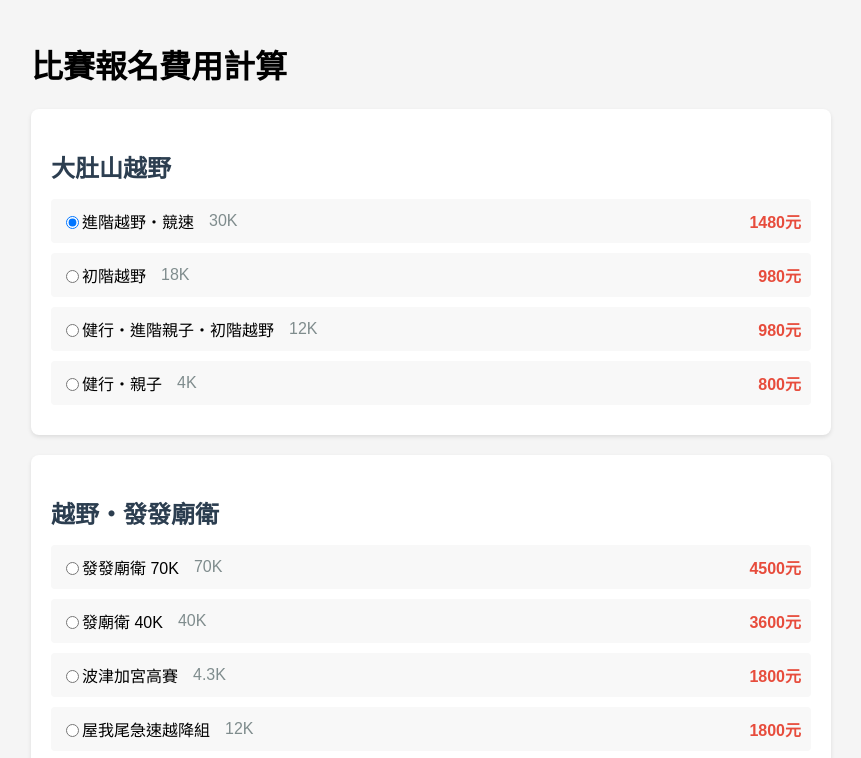
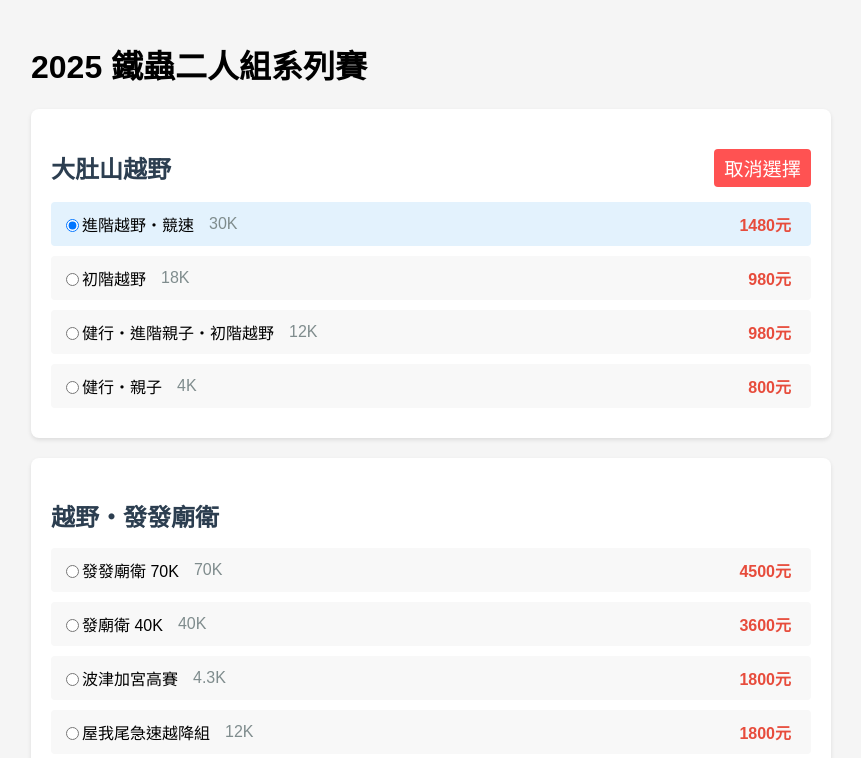
Before and after one commit to MaoMao0907/race-calculator, a plain HTML site: page index.html in a window 1280 px wide. Both pictures are taken after a click on the radio button "進階越野‧競速". Shown: the top 758 px of the page, without its empty margins (209-1070 px from the left). Drawn offline with Linux system fonts and the light colour scheme.

Commit message:
Update index.html

```diff
--- a/index.html
+++ b/index.html
@@ -3,7 +3,7 @@
 <head>
     <meta charset="UTF-8">
     <meta name="viewport" content="width=device-width, initial-scale=1.0">
-    <title>比賽報名費用計算</title>
+    <title>2025 鐵蟲二人組系列賽</title>
     <style>
         body {
             font-family: Arial, sans-serif;
@@ -30,14 +30,37 @@
         .race-option:hover {
             background-color: #f0f0f0;
         }
+        .race-option.selected {
+            background-color: #e3f2fd;
+        }
         h2 {
             color: #2c3e50;
             margin-bottom: 15px;
+            display: flex;
+            justify-content: space-between;
+            align-items: center;
+        }
+        .cancel-btn {
+            background-color: #ff5252;
+            color: white;
+            border: none;
+            padding: 5px 10px;
+            border-radius: 4px;
+            cursor: pointer;
+            font-size: 0.8em;
+            display: none;
+        }
+        .cancel-btn.visible {
+            display: inline-block;
+        }
+        .cancel-btn:hover {
+            background-color: #ff1744;
         }
         .price {
             margin-left: auto;
             color: #e74c3c;
             font-weight: bold;
+            padding-right: 10px;
         }
         .distance {
             color: #7f8c8d;
@@ -70,10 +93,13 @@
     </style>
 </head>
 <body>
-    <h1>比賽報名費用計算</h1>
+    <h1>2025 鐵蟲二人組系列賽</h1>
 
     <div class="race-category">
-        <h2>大肚山越野</h2>
+        <h2>
+            大肚山越野
+            <button class="cancel-btn" data-category="dasy">取消選擇</button>
+        </h2>
         <div class="race-option">
             <input type="radio" name="dasy" id="dasy_1" value="1480">
             <label for="dasy_1">進階越野‧競速</label>
@@ -101,7 +127,10 @@
     </div>
 
     <div class="race-category">
-        <h2>越野‧發發廟衛</h2>
+        <h2>
+            越野‧發發廟衛
+            <button class="cancel-btn" data-category="temple">取消選擇</button>
+        </h2>
         <div class="race-option">
             <input type="radio" name="temple" id="temple_1" value="4500">
             <label for="temple_1">發發廟衛 70K</label>
@@ -135,7 +164,10 @@
     </div>
 
     <div class="race-category">
-        <h2>火炎山甜甜圈</h2>
+        <h2>
+            火炎山甜甜圈
+            <button class="cancel-btn" data-category="fire">取消選擇</button>
+        </h2>
         <div class="race-option">
             <input type="radio" name="fire" id="fire_1" value="1800">
             <label for="fire_1">無限循環賽</label>
@@ -175,6 +207,33 @@
     <script>
         document.addEventListener('DOMContentLoaded', function() {
             const radioButtons = document.querySelectorAll('input[type="radio"]');
+            const cancelButtons = document.querySelectorAll('.cancel-btn');
+
+            function updateCancelButtons() {
+                const categories = ['dasy', 'temple', 'fire'];
+                categories.forEach(category => {
+                    const selected = document.querySelector(`input[name="${category}"]:checked`);
+                    const cancelBtn = document.querySelector(`button[data-category="${category}"]`);
+                    const raceOptions = document.querySelectorAll(`input[name="${category}"]`);
+
+                    // 更新取消按鈕顯示
+                    if (selected) {
+                        cancelBtn.classList.add('visible');
+                    } else {
+                        cancelBtn.classList.remove('visible');
+                    }
+
+                    // 更新選項的視覺效果
+                    raceOptions.forEach(option => {
+                        const parentDiv = option.closest('.race-option');
+                        if (option.checked) {
+                            parentDiv.classList.add('selected');
+                        } else {
+                            parentDiv.classList.remove('selected');
+                        }
+                    });
+                });
+            }
 
             function calculateTotal() {
                 let total = 0;
@@ -205,11 +264,26 @@
                     ((1 - discountRate) * 100).toFixed(0) + '%';
                 document.getElementById('final-price').textContent =
                     Math.round(total * discountRate) + '元';
+
+                // 更新取消按鈕狀態
+                updateCancelButtons();
             }
 
-            // 添加事件監聽器
+            // 添加單選按鈕事件監聽器
             radioButtons.forEach(button => {
                 button.addEventListener('change', calculateTotal);
+            });
+
+            // 添加取消按鈕事件監聽器
+            cancelButtons.forEach(button => {
+                button.addEventListener('click', function() {
+                    const category = this.dataset.category;
+                    const radioButtons = document.querySelectorAll(`input[name="${category}"]`);
+                    radioButtons.forEach(radio => {
+                        radio.checked = false;
+                    });
+                    calculateTotal();
+                });
             });
         });
     </script>
```
